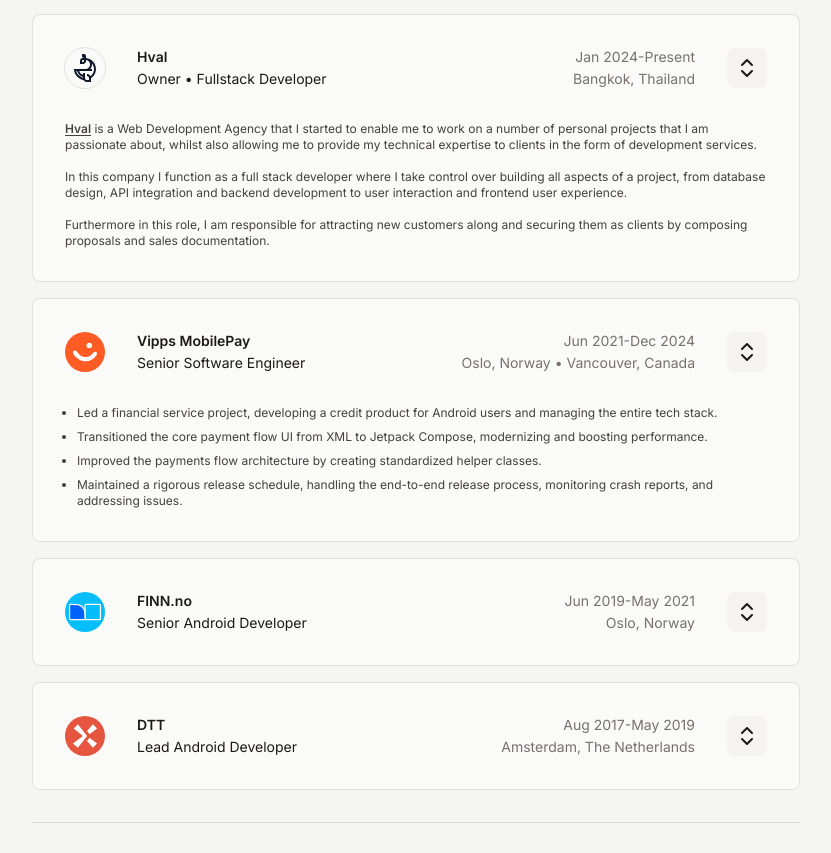
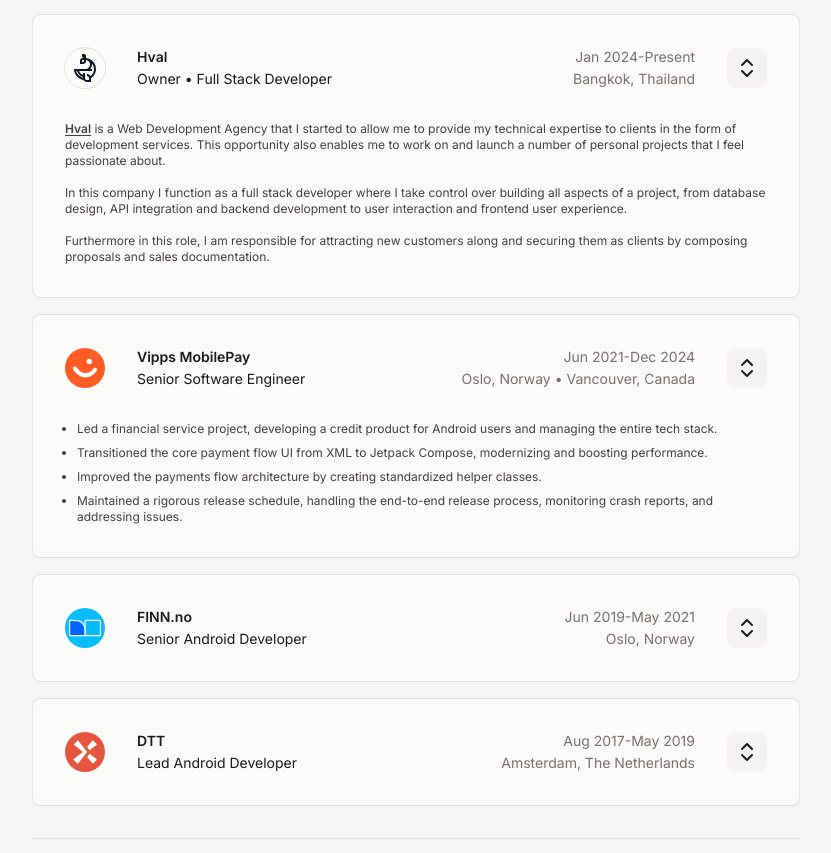
Before and after one commit to maxhves/hvesser-lewis-consulting-site, a Next.js app: page / in a window 1280 px wide. Shown: the part 1360-2213 px from the top of the page, without its empty margins (224-1055 px from the left). Built offline with nearby package versions, Linux system fonts and the light colour scheme; no server answers.

Commit message:
Adjusted hval experience description.

```diff
--- a/src/app/home/components/experience/experience-section.tsx
+++ b/src/app/home/components/experience/experience-section.tsx
@@ -38,7 +38,7 @@ export default function ExperienceSection() {
           <ExperienceCard
             logo={<CompanyLogoForCompanyName companyName="Hval" />}
             companyName="Hval"
-            role="Owner • Fullstack Developer"
+            role="Owner • Full Stack Developer"
             startDate="Jan 2024"
             endDate="Present"
             location="Bangkok, Thailand"
@@ -46,9 +46,10 @@ export default function ExperienceSection() {
             initiallyShowDescription={true}
           >
             <ExperienceDescription>
-              <a href="https://hval.dev" className="font-semibold underline underline-offset-2" target="_blank" rel="noreferrer">Hval</a> is a Web Development Agency that I started to enable me to
-              work on a number of personal projects that I am passionate about, whilst also allowing me to provide my
-              technical expertise to clients in the form of development services.
+              <a href="https://hval.dev" className="font-semibold underline underline-offset-2" target="_blank" rel="noreferrer">Hval</a> is a
+              Web Development Agency that I started to allow me to provide my technical expertise to clients in the
+              form of development services. This opportunity also enables me to work on and launch a number of personal
+              projects that I feel passionate about.
               <br /><br />
               In this company I function as a full stack developer where I take control over building all aspects of a
               project, from database design, API integration and backend development to user interaction and frontend
```
